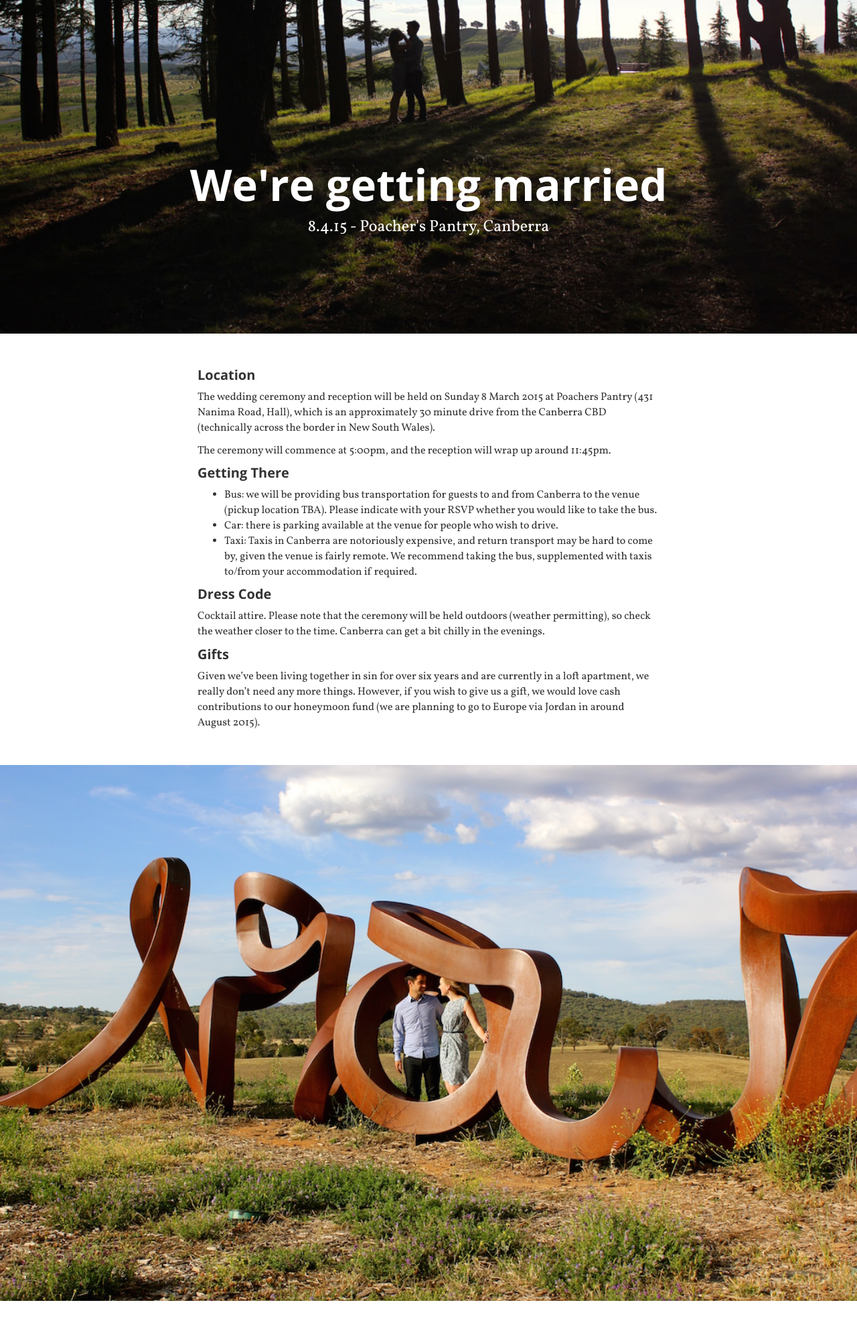
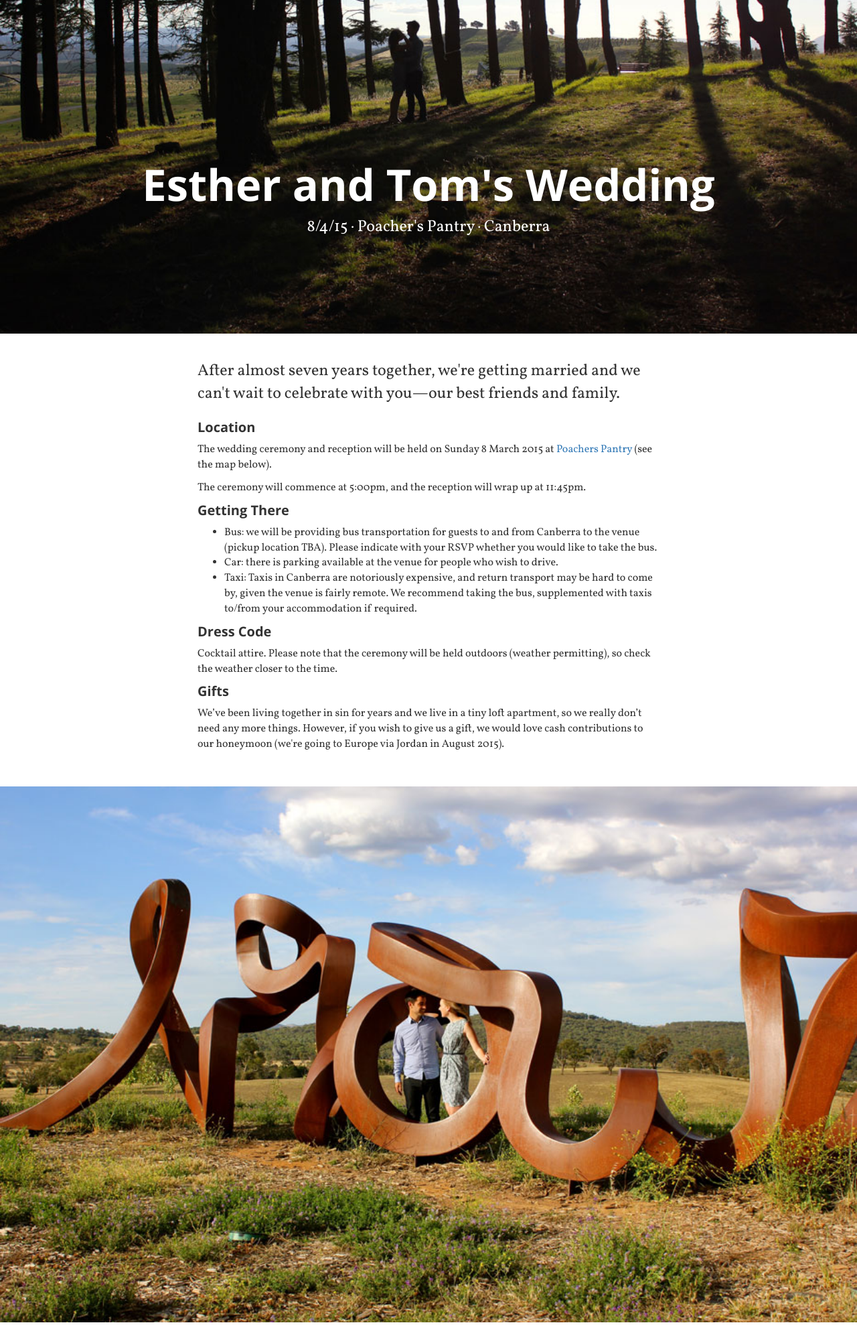
Before and after one commit to thmcmahon/wedding-website, a Flask app: page / in a window 1280 px wide. Shown: the part 302-2280 px from the top of the page at 67% size. Run offline with Flask 2, Linux system fonts and the light colour scheme; some libraries are stand-ins or nearby versions.

Commit message:
version 1 finished
tweakage

```diff
--- a/app.py
+++ b/app.py
@@ -38,4 +38,4 @@ def index():
         return render_template('index.html', form=form)
 
 if __name__ == '__main__':
-    app.run(debug=True)
+    app.run(host="0.0.0.0", debug=True)
--- a/static/css/style.less
+++ b/static/css/style.less
@@ -37,7 +37,7 @@ section {
 }
 
 #photo1 {
-	background: url("../img/brown_small.jpg");
+	background: url("../img/brown.jpg");
 	background-size: cover;
     background-position: center;
     height: 100vh;
@@ -53,7 +53,7 @@ section {
 .huge {
   text-align: center;
   padding-top: 60vh;
-  padding-bott: 10vh;
+  padding-bottom: 10vh !important;
   color: white;
 }
 
--- a/templates/index.html
+++ b/templates/index.html
@@ -3,25 +3,27 @@
 <section id="hero">
     <div class="container-fluid">
         <div class="huge">
-            <h1>We're getting married</h1>
-            <p class="lead">8.4.15 - Poacher's Pantry, Canberra</p>
+            <h1>Esther and Tom's Wedding</h1>
+            <p class="lead">8/4/15 &middot; Poacher's Pantry &middot; Canberra</p>
         </div>
     </div>
 </section>
 <div class="container">
     <section id="intro">
+    <p class="lead">
+    After almost seven years together, we're getting married and we can't wait to celebrate with you&mdash;our best friends and family.</p>
         <h4>Location</h4>
-        <p>The wedding ceremony and reception will be held on Sunday 8 March 2015 at Poachers Pantry (431 Nanima Road, Hall), which is an approximately 30 minute drive from the Canberra CBD (technically across the border in New South Wales).<p>
-        <p>The ceremony will commence at 5:00pm, and the reception will wrap up around 11:45pm.</p>
+        <p>The wedding ceremony and reception will be held on Sunday 8 March 2015 at <a href="http://www.poacherspantry.com.au">Poachers Pantry</a> (see the map below).<p>
+        <p>The ceremony will commence at 5:00pm, and the reception will wrap up at 11:45pm.</p>
         <h4>Getting There</h4>
         <ul><li>Bus: we will be providing bus transportation for guests to and from Canberra to the venue (pickup location TBA). Please indicate with your RSVP whether you would like to take the bus.</li>
             <li>Car: there is parking available at the venue for people who wish to drive.</li>
             <li>Taxi: Taxis in Canberra are notoriously expensive, and return transport may be hard to come by, given the venue is fairly remote. We recommend taking the bus, supplemented with taxis to/from your accommodation if required.</li>
         </ul>
         <h4>Dress Code</h4>
-        <p>Cocktail attire. Please note that the ceremony will be held outdoors (weather permitting), so check the weather closer to the time. Canberra can get a bit chilly in the evenings.</p>
+        <p>Cocktail attire. Please note that the ceremony will be held outdoors (weather permitting), so check the weather closer to the time.</p>
         <h4>Gifts</h4>
-        <p>Given we’ve been living together in sin for over six years and are currently in a loft apartment, we really don’t need any more things. However, if you wish to give us a gift, we would love cash contributions to our honeymoon fund (we are planning to go to Europe via Jordan in around August 2015). </p>
+        <p>We’ve been living together in sin for years and we live in a tiny loft apartment, so we really don’t need any more things. However, if you wish to give us a gift, we would love cash contributions to our honeymoon (we're going to Europe via Jordan in August 2015). </p>
 
         </section>
 
@@ -32,8 +34,15 @@
         </div>
     </section>
     <div class="container">
-        <section id="rsvp">
-            <div class="row">
+    <h2>The details</h2>
+                    <h4>Baby change facilities</h4>
+                    <p>Please note that Poachers Pantry has only limited changing facilities, and there will not be a separate room to put children to sleep. There is, however, a large lawn for playing.</p>
+                    <h4>Dietary requirements</h4>
+                    <p>Let us know if you have any when you RSVP. If you take a Paleo diet, please note you will be uninvited (just jokes… maybe). </p>
+                    <h4>The day after</h4>
+                    <p>Since Esther banned spit-roast pigs from the wedding itself, we’re planning on having a Pig-on-a-Spit hangover party on Monday 9 March, hosted by our lovely friend Karin. We’d love to catch up with people in a more casual setting. We'll let you know the details.</p>
+                    <h3>Map</h3>
+                    <iframe width='100%' height='500px' frameBorder='0' src='https://a.tiles.mapbox.com/v4/thmcmahon.kc11ch4a/attribution,zoompan.html?access_token=pk.eyJ1IjoidGhtY21haG9uIiwiYSI6IjBfeTd0ajAifQ.uRauX-5BoBc6nlXLefhqVA'></iframe>
                 <h2>
                     We're coming!
                 </h2>
@@ -72,7 +81,6 @@
                             {% endfor %}
 
                         </div>
-                    </div>
                 </form>
                 {% endif %}
             </div>
@@ -85,18 +93,7 @@
         <section id="faq">
             <div class="container">
                 <div class="row">
-                    <h2>The details</h2>
-
-
-                    <h4>Baby change facilities</h4>
-                    <p>Please note that Poachers Pantry has only limited changing facilities, and there will not be a separate room to put children to sleep. There is, however, a large lawn for playing.</p>
-                    <h4>Dietary requirements</h4>
-                    <p>Let us know if you have any when you RSVP. If you take a Paleo diet, please note you will be uninvited (just jokes… maybe). </p>
-                    <h4>The day after</h4>
-                    <p>Since Esther banned spit-roast pigs from the wedding itself, we’re planning on having a Pig-on-a-Spit hangover party on Monday 9 March, hosted by our lovely friend Karin. We’d love to catch up with people in a more casual setting. Check back here for more details.</p>
-                    <h3>Map</h3>
-                    <iframe width='100%' height='500px' frameBorder='0' src='https://a.tiles.mapbox.com/v4/thmcmahon.kc11ch4a/zoompan,zoomwheel.html?access_token=pk.eyJ1IjoidGhtY21haG9uIiwiYSI6IjBfeTd0ajAifQ.uRauX-5BoBc6nlXLefhqVA'></iframe>
-                    <h2>Travelling to Canberra</h2>
+                    <h2>Canberra</h2>
                     <h3>Getting there</h3>
                     <ul>
                         <li><strong>Fly:</strong> Qantas and Virgin Australia have multiple flights to Canberra from capital cities every day. Demand for flights and accommodation is greater during periods when Parliament is sitting (Parliament will be sitting from 2-5 March 2015), so we recommend booking as far in advance as possible if you will be travelling at those times. </li>
@@ -109,30 +106,19 @@
                     <p>The wedding venue is close to Murrumbateman and Canberra’s cool climate wine district – there are places to stay out there, however you may be better off staying in Canberra and doing another day trip if you want to see more. </p>
                     <p>We can provide advice and recommendations if you’re not sure!</p>
                     <h3>Things to do (and eat) in Canberra</h3>
-                    <p>Visitcanberra.com.au is a good place to start! Monday 9 March is the Canberra Day public holiday, so you you’ll be in the right place to celebrate the Capital.</p>
+                    <p><a href="http://Visitcanberra.com.au">Visitcanberra</a> is a good place to start! Monday 9 March is the Canberra Day public holiday, so you you’ll be in the right place to celebrate the Capital.</p>
                     <p>Go see our national institutions, such as the War Memorial, Old and new Parliament Houses, National Gallery, National Library and the National Portrait Gallery. </p>
                     <p>Not that we’d argue with the New York Times anyway, but we can personally vouch for this <a href="http://www.nytimes.com/2014/06/08/travel/36-hours-in-canberra-australia.html?_r=0">assessment of an excellent way to spend a day or two.</a></p>
                     <p>Broadsheet have also done a pretty good <a href="http://www.broadsheet.com.au/melbourne/events/article/72-hours-canberra">hipster's guide to 72 hours in Canberra.</a></p>
                     <p>Canberra also has heaps of great restaurants <a href="http://www.goodfood.com.au/good-food/top-10-eat-out/canberras-top-20-restaurants-for-2014-20141203-11z417.html">including these for starters.</a>  </p>
-                    <p>We also like:</p>
-                    <ul>
-                        <li>Brodburger at the Kingston Foreshore for amazing burgers</li>
-                        <li>Parlour Wine Room in New Acton for wine/cocktails and tapas</li>
-                        <li>Soju Girl for Asian-style share plates</li>
-                        <li>Molly (hidden speakeasy in Civic – get a whiskey and fresh apple juice)</li>
-                        <li>Smoque (American-style BBQ)</li>
-                    </ul>
                     <p>If you have a car, we also recommend the National Arboretum (great views over Canberra), Tidbinbilla Nature Reserve (beautiful walks, and you might even see an albino kangaroo), and around Murrumbateman for some wine tasting.</p>
                     <p>If you have some extra time to go further afield, Canberra is a couple of hours drive from the NSW South Coast. Make a day or two of it by visiting Bungendore and Braidwood on your way through.</p>
-                    <h4>Contacts</h4>
+                    <h3>Contacts</h3>
                     <ul>
                         <li><p>Esther Kumnick </p>
-                            <p>0401 956 979 / esther.kumnick@gmail.com</p></li>
+                            <p>0401 956 979 / <a href="mailto:esther.kumnick@gmail.com">esther.kumnick@gmail.com</a></p></li>
                             <li><p>Thomas McMahon</p>
-                                <p>0433 359 983 / thmcmahon@gmail.com </p></li>
-                                <li><p>Poachers Pantry</p>
-                                    <p>431 Nanima Road, Hall, NSW 2618</p>
-                                    <p>Ph: (02) 6230 2487 </p></li>
+                                <p>0433 359 983 / <a href="mailto:thmcmahon@gmail.com">thmcmahon@gmail.com</a> </p></li>
                                 </div>
                             </section>
                         </div>
```
Also changed, not shown: static/css/style.css, static/img/brown.jpg (added), static/img/brown_small.JPG (deleted), 1 other file.
